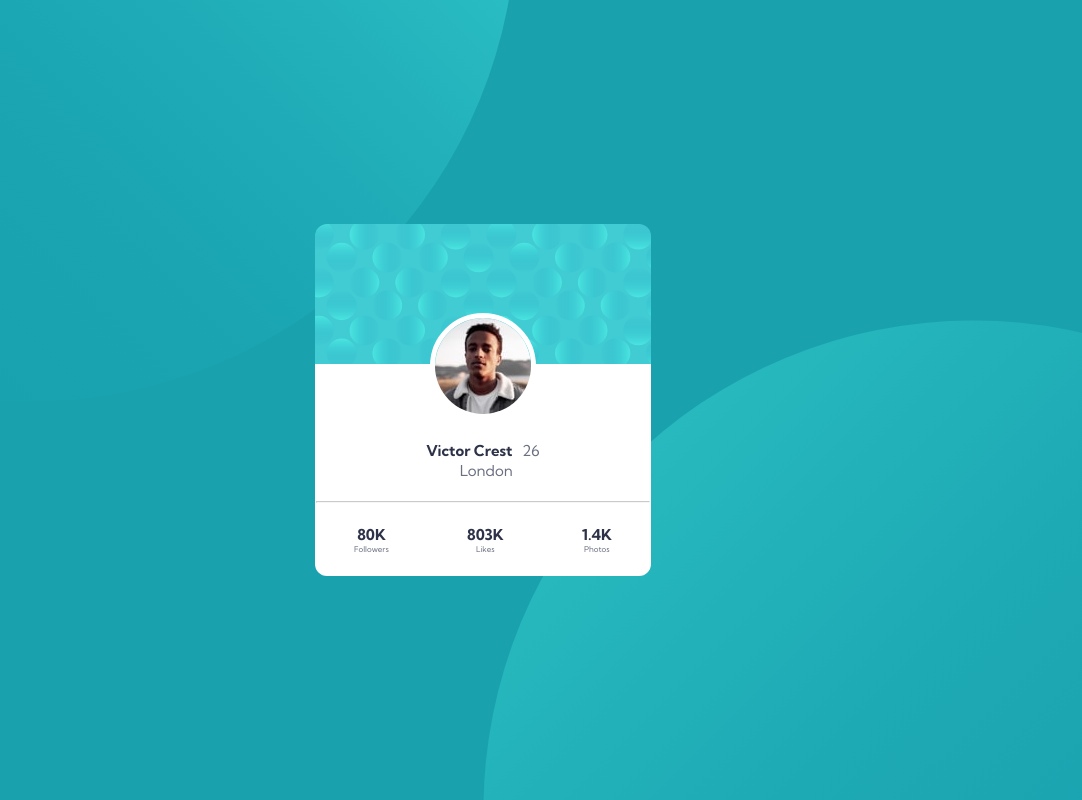
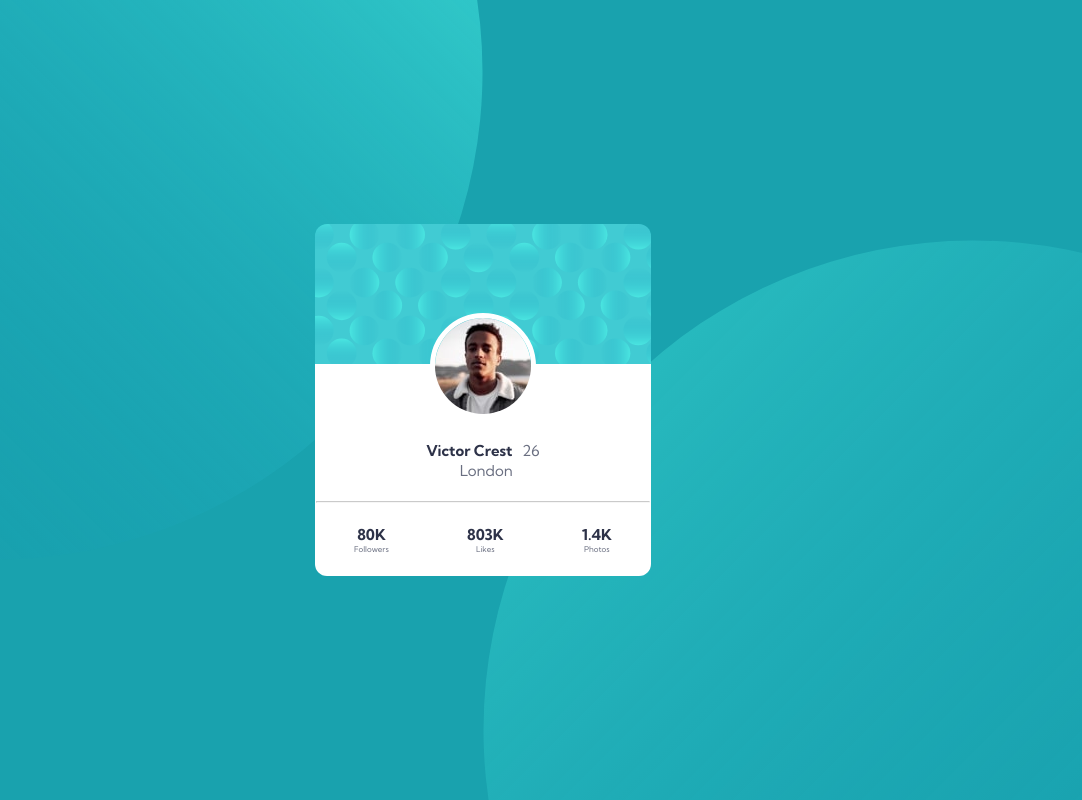
Before and after one commit to romzc/profile-card-component, a plain HTML site: page index.html in a window 1280 px wide. Shown: the whole page, without its empty margins (157-1239 px from the left). Drawn offline with Linux system fonts and the light colour scheme.

Commit message:
background pattern added

```diff
--- a/index.html
+++ b/index.html
@@ -21,8 +21,13 @@
   <title>Frontend Mentor | Profile card component</title>
 </head>
 <body>
+
+
+  <svg  class="top-svg" width="978" height="978" xmlns="http://www.w3.org/2000/svg"><defs><linearGradient x1="50%" y1=".779%" x2="50%" y2="100%" id="a"><stop stop-color="#0989B4" stop-opacity="0" offset="0%"/><stop stop-color="#53FFEE" offset="99.94%"/></linearGradient></defs><ellipse fill="url(#a)" transform="rotate(-135 489 489)" cx="489" cy="489" rx="489" ry="488" fill-rule="evenodd" opacity=".5"/></svg>
+  <svg class="bottom-svg" width="978" height="978" xmlns="http://www.w3.org/2000/svg"><defs><linearGradient x1="50%" y1=".779%" x2="50%" y2="100%" id="a"><stop stop-color="#0989B4" stop-opacity="0" offset="0%"/><stop stop-color="#53FFEE" offset="99.94%"/></linearGradient></defs><ellipse fill="url(#a)" transform="scale(1 -1) rotate(45 1669.55 0)" cx="489" cy="489" rx="489" ry="488" fill-rule="evenodd" opacity=".25"/></svg>
+
+
   <main>
-
     <img src="./images/image-victor.jpg" alt="">
 
     <div class="personal-info">
--- a/style.css
+++ b/style.css
@@ -27,14 +27,6 @@ body {
 
     background-color: var(--dark-cyan);
 
-    background-image: url(./images/bg-pattern-top.svg),
-                      url(./images/bg-pattern-bottom.svg);
-
-
-    background-position-y: -36rem, 20rem;
-    background-position-x: -19rem, 40rem;
-    background-repeat: no-repeat, no-repeat;
-
 }
 
 main {
@@ -53,6 +45,21 @@ main {
     background-image: url(./images/bg-pattern-card.svg);
     background-repeat: no-repeat;
 
+}
+
+svg {
+    position: fixed;
+    z-index: -1;
+}
+
+.top-svg {
+    right: 50%;
+    bottom: 30%;
+}
+
+.bottom-svg {
+    left: 50%;
+    top: 30%;
 }
 
 h2 {
```
